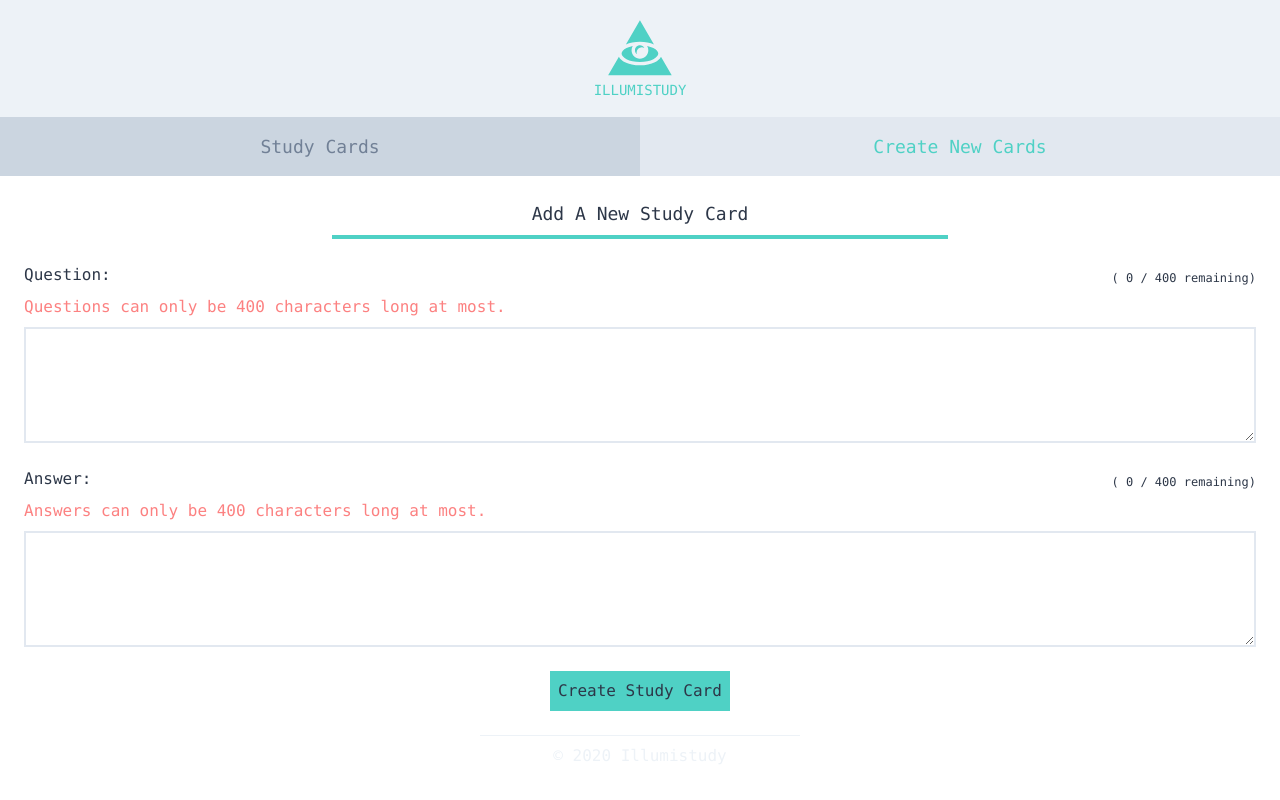
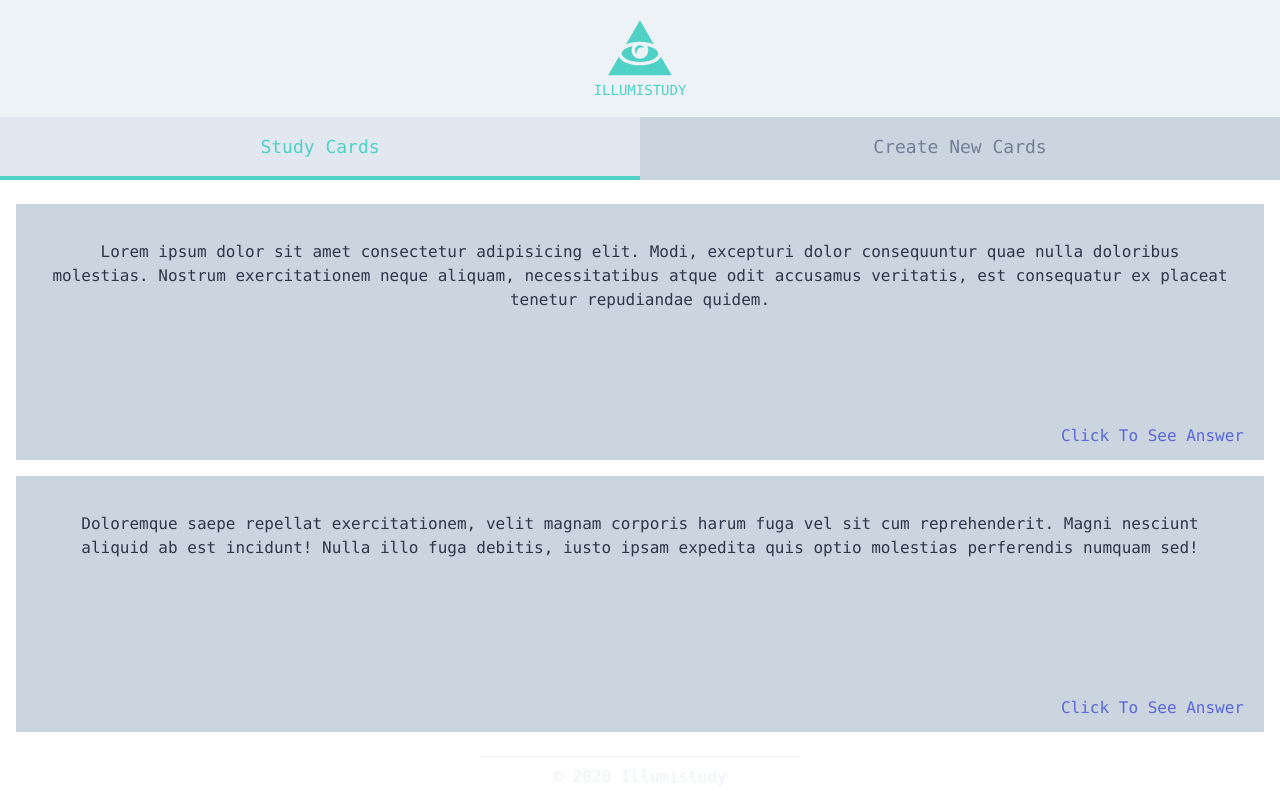
Before and after one commit to juliangroen/illumistudy, a Svelte app: page / in a window 1280 px wide. Built offline with nearby package versions, Linux system fonts and the light colour scheme.

Commit message:
added hover styles to components

```diff
--- a/src/App.svelte
+++ b/src/App.svelte
@@ -6,8 +6,7 @@
     import Nav from './components/Nav.svelte';
     import Tailwindcss from './Tailwindcss.svelte';
 
-    //let currentPage = 'study';
-    let currentPage = 'create';
+    let currentPage = 'study';
     const changeSelected = (e) => (currentPage = e.detail);
 
     let allCards = [
--- a/src/components/CreateCardForm.svelte
+++ b/src/components/CreateCardForm.svelte
@@ -68,7 +68,7 @@
         bind:value={newAnswer}
         on:input={() => handleLength(newAnswer.trim(), 'answer')} />
     <input
-        class="bg-teal-400 cursor-pointer p-2 mb-6"
+        class="bg-teal-400 border-4 border-teal-400 hover:border-teal-500 cursor-pointer p-2"
         type="button"
         value="Create Study Card"
         on:click={handleCreate} />
--- a/src/components/Footer.svelte
+++ b/src/components/Footer.svelte
@@ -1 +1 @@
-<footer class="border-t border-gray-200 text-gray-200 text-center max-w-xs mx-auto p-2">© 2020 Illumistudy</footer>
+<footer class="border-t border-gray-200 text-gray-200 text-center max-w-xs mx-auto p-2 mt-6">© 2020 Illumistudy</footer>
--- a/src/components/Nav.svelte
+++ b/src/components/Nav.svelte
@@ -4,23 +4,22 @@
     export let currentPage;
 </script>
 
-<style>
+<style lang="postcss">
     .selected {
-        @apply bg-gray-300;
-        @apply text-teal-400;
+        @apply bg-gray-300 text-teal-400 border-teal-400;
     }
 </style>
 
 <nav class="flex flex-row bg-gray-400 text-gray-600 text-lg">
     <div
         class:selected={currentPage === 'study'}
-        class="cursor-pointer w-full text-center p-4"
+        class="border-b-4 border-gray-400 hover:border-gray-500 cursor-pointer w-full text-center p-4"
         on:click={() => dispatch('changeSelected', 'study')}>
         Study Cards
     </div>
     <div
         class:selected={currentPage === 'create'}
-        class="cursor-pointer w-full text-center p-4"
+        class="border-b-4 border-gray-400 hover:border-gray-500 cursor-pointer w-full text-center p-4"
         on:click={() => dispatch('changeSelected', 'create')}>
         Create New Cards
     </div>
--- a/src/components/StudyCard.svelte
+++ b/src/components/StudyCard.svelte
@@ -2,9 +2,18 @@
     let cardFront = true;
 </script>
 
+<style lang="postcss">
+    .flipped {
+        @apply bg-teal-400 border-teal-400;
+    }
+    .flipped:hover {
+        @apply border-teal-500;
+    }
+</style>
+
 <div
-    class:bg-teal-400={cardFront === false}
-    class="relative bg-gray-400 cursor-pointer text-center h-64 p-8 mb-4 break-words"
+    class:flipped={cardFront === false}
+    class="relative bg-gray-400 border-4 border-gray-400 hover:border-gray-500 cursor-pointer text-center h-64 p-8 mb-4 break-words"
     on:click={() => (cardFront = !cardFront)}>
     {#if cardFront}
         <slot name="question" />
```
